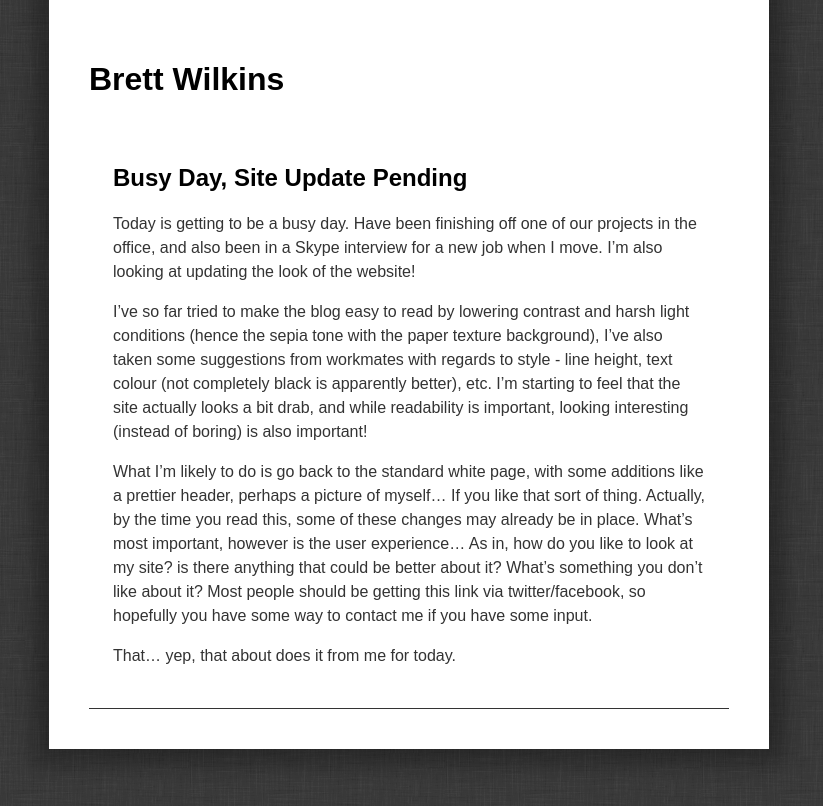
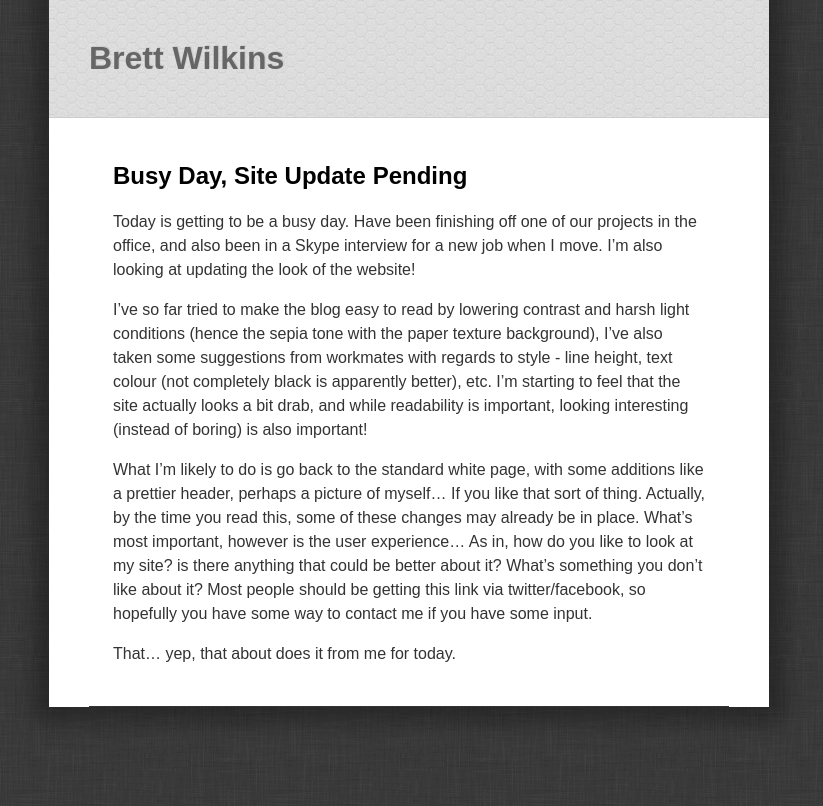
Before and after one commit to bwilkins/bwilkins.github.com, a Jekyll site: the page built from _posts/2013-02-27-busy-day-updating-site.md, in a window 1280 px wide. Shown: the top 806 px of the page, without its empty margins (231-1054 px from the left). Built offline with Jekyll 4.4.1, drawn with Linux system fonts in a browser that asks for light colours.

Commit message:
Updating look of the site (header)

```diff
--- a/_layouts/default.html
+++ b/_layouts/default.html
@@ -16,12 +16,14 @@
 
 <body>
 
-   <div id="main_content">
-      <div id="header">
-        <h1><a class="novisited" href="{{site.url}}">Brett Wilkins</a></h1>
-      </div>
+  <div id="main_content">
+    <div id="header">
+      <a class="novisited" href="{{site.url}}"><h1>Brett Wilkins</h1></a>
+    </div>
+    <div id="posts">
       {{content}}
-   </div>
+    </div>
+  </div>
 
    <script type="text/javascript">
       var _gaq = _gaq || [];
--- a/_layouts/post.html
+++ b/_layouts/post.html
@@ -3,7 +3,7 @@ layout: default
 ---
 
 <article>
-  <h2><a href="{{page.url}}">{{page.title}}</a></h2>
+  <a href="{{page.url}}"><h2>{{page.title}}</h2></a>
 
   {{content}}
 </article>
--- a/assets/css/site.css
+++ b/assets/css/site.css
@@ -1,9 +1,27 @@
+@media (-webkit-min-device-pixel-ratio: 2), (min-resolution: 192dpi) {
+  body {
+    background-image:url('/assets/images/low_contrast_linen_2X.png');
+    background-size: 500px 500px;
+  }
+}
+
+#header {
+  padding: 2.5em;
+  border-bottom: 1px solid #CCC;
+  background: url('/assets/images/honey_im_subtle.png');
+}
+
+#header a.novisited {
+  color: #999;
+}
+
 a:link, .novisited:visited {
   /* Applies to all unvisited links */
   text-decoration:  none;
   font-weight:      bold;
   color:            black;
 }
+
 a:visited {
   /* Applies to all visited links */
   text-decoration:  none;
@@ -23,6 +41,12 @@ a:active  {
   color:            gray;
 }
 
+h1 {
+  color: #666;
+  text-shadow: 1px -1px #CCC;
+  margin: 0 0;
+}
+
 body {
   margin: 0 auto;
   max-width: 45em;
@@ -32,7 +56,6 @@ body {
 }
 
 #main_content {
-  padding: 40px;
   background-color: white;
   box-shadow: 0 0 20px 15px hsla(0, 0%, 0%, 0.3);
 }
@@ -42,6 +65,8 @@ p {
 }
 
 article {
+  margin-left: 40px;
+  margin-right: 40px;
   padding: 1.5em;
   border-bottom: 1px solid #333;
 }
@@ -51,10 +76,3 @@ article footer {
   font-style: italic;
   padding-top:1em;
 }
-
-@media (-webkit-min-device-pixel-ratio: 2), (min-resolution: 192dpi) {
-  body {
-    background-image:url('/assets/images/low_contrast_linen_2X.png');
-    background-size: 500px 500px;
-  }
-}
```
Also changed, not shown: assets/images/honey_im_subtle.png (added), assets/images/honey_im_subtle_2X.png (added).
